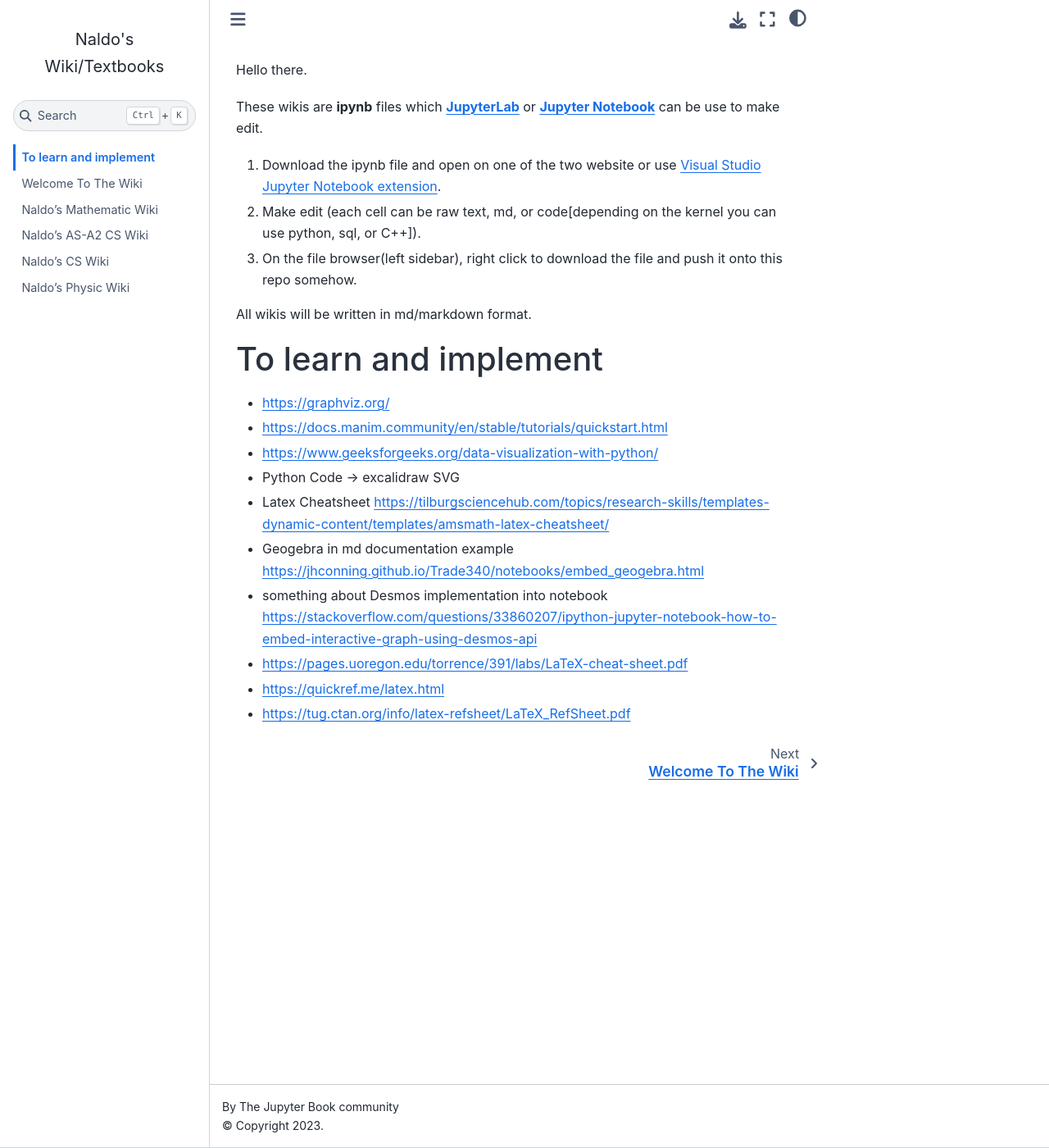
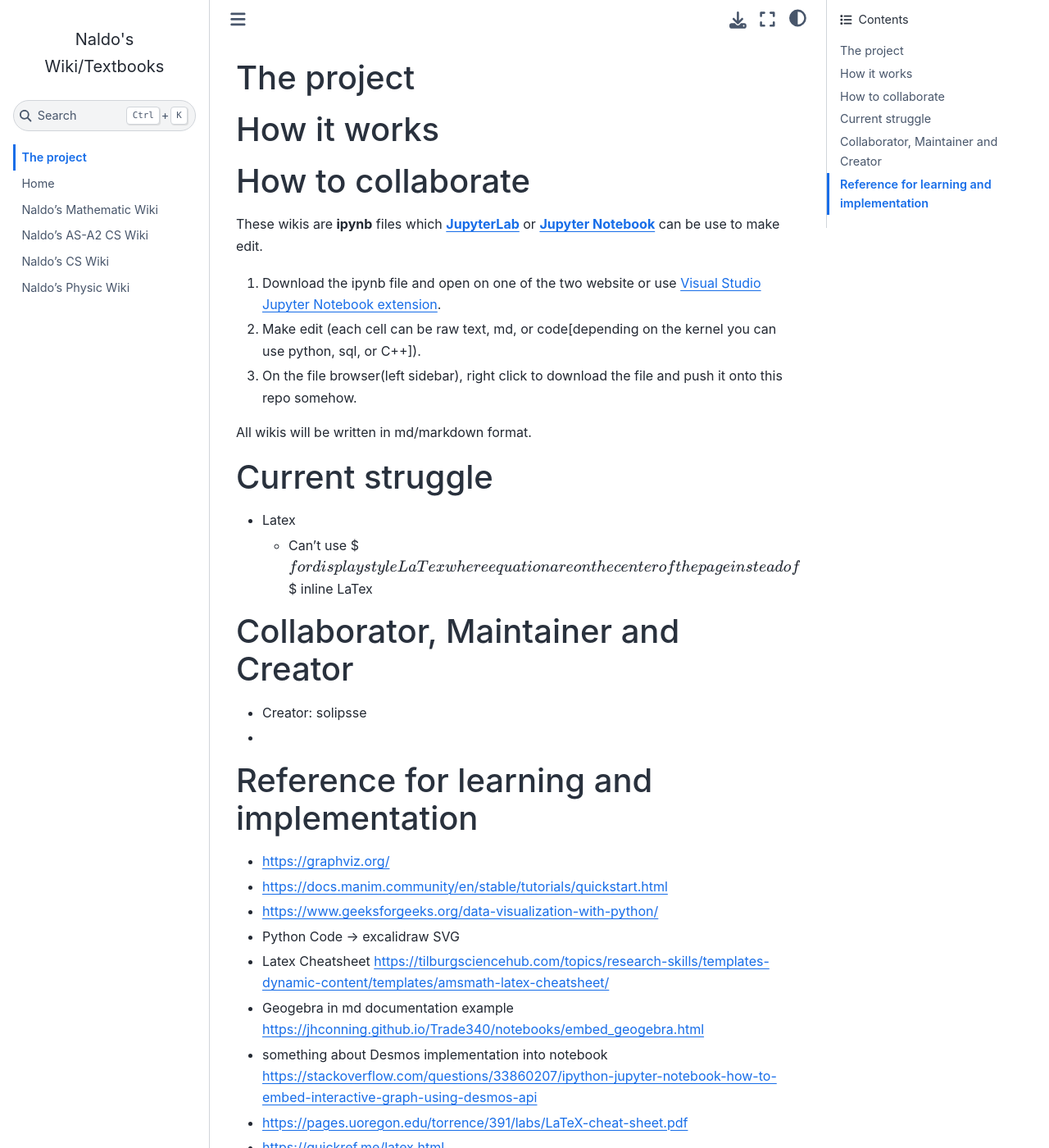
Before and after one commit to solipsse/Wiki1, a Jupyter Book: the page built from content/intro.md, in a window 1280 px wide and 1400 px high. Shown: the whole window at 82% size. Built offline with Jupyter Book 1.0.4 settings and Sphinx 7.4.7 and the Sphinx Book theme 1.1.4, drawn with Linux system fonts in a browser that asks for light colours.

Commit message:
Update Wiki

```diff
--- a/content/intro.md
+++ b/content/intro.md
@@ -1,4 +1,9 @@
-Hello there.
+# The project
+
+
+# How it works
+
+# How to collaborate
 
 These wikis are **ipynb** files which [**JupyterLab**](https://jupyter.org/try-jupyter/lab/index.html) or [**Jupyter Notebook**](https://jupyter.org/try-jupyter/notebooks/?path=notebooks/Intro.ipynb) can be use to make edit.
 1. Download the ipynb file and open on one of the two website or use [Visual Studio Jupyter Notebook extension](https://code.visualstudio.com/docs/datascience/jupyter-notebooks).
@@ -7,7 +12,15 @@
 
 All wikis will be written in md/markdown format.
 
-# To learn and implement
+# Current struggle
+- Latex
+  - Can't use $$ $$ for displaystyle LaTex where equation are on the center of the page instead of $ $ inline LaTex
+
+# Collaborator, Maintainer and Creator
+- Creator: solipsse
+-
+
+# Reference for learning and implementation
 - https://graphviz.org/
 - https://docs.manim.community/en/stable/tutorials/quickstart.html
 - https://www.geeksforgeeks.org/data-visualization-with-python/
```
Also changed, not shown: content/Mathematic/Logic.ipynb, content/index.ipynb.
